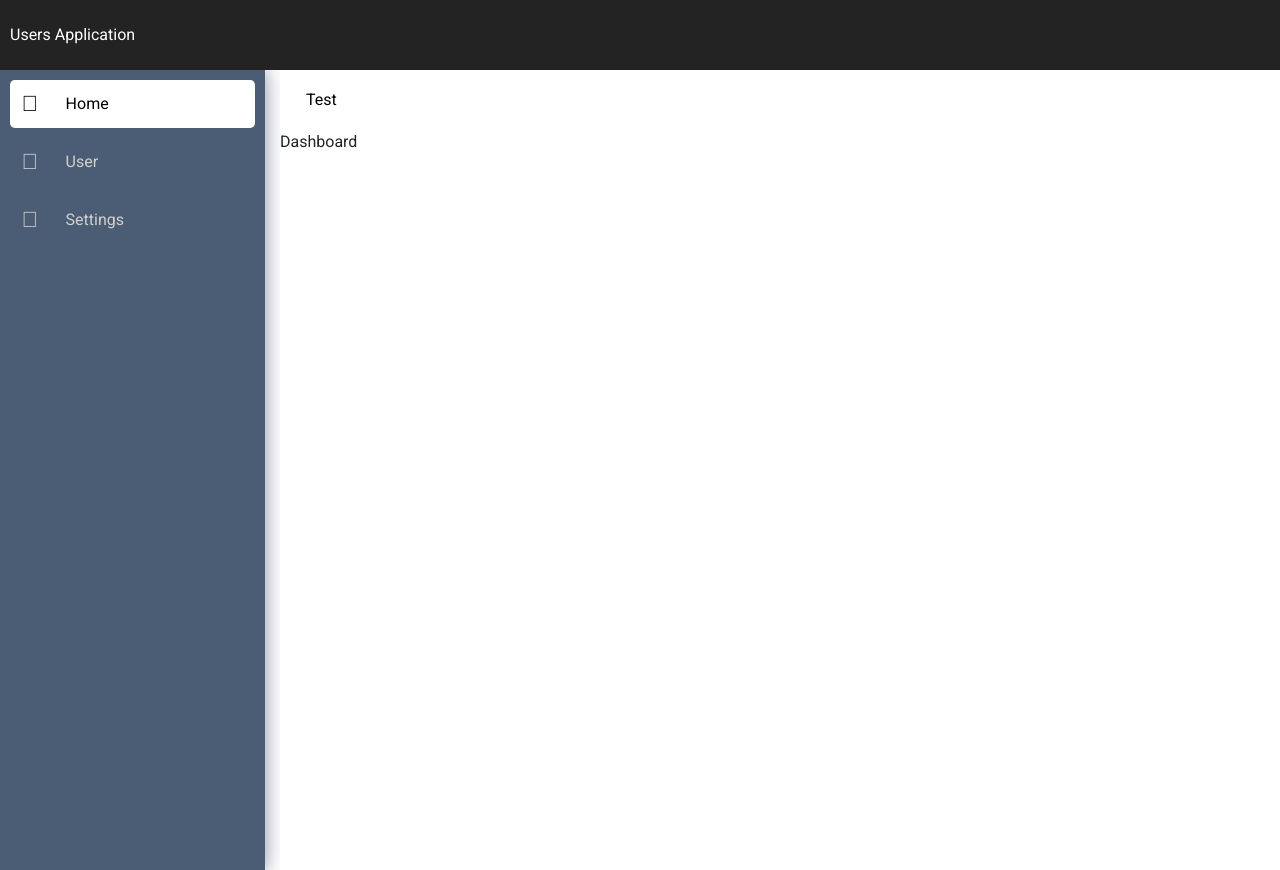
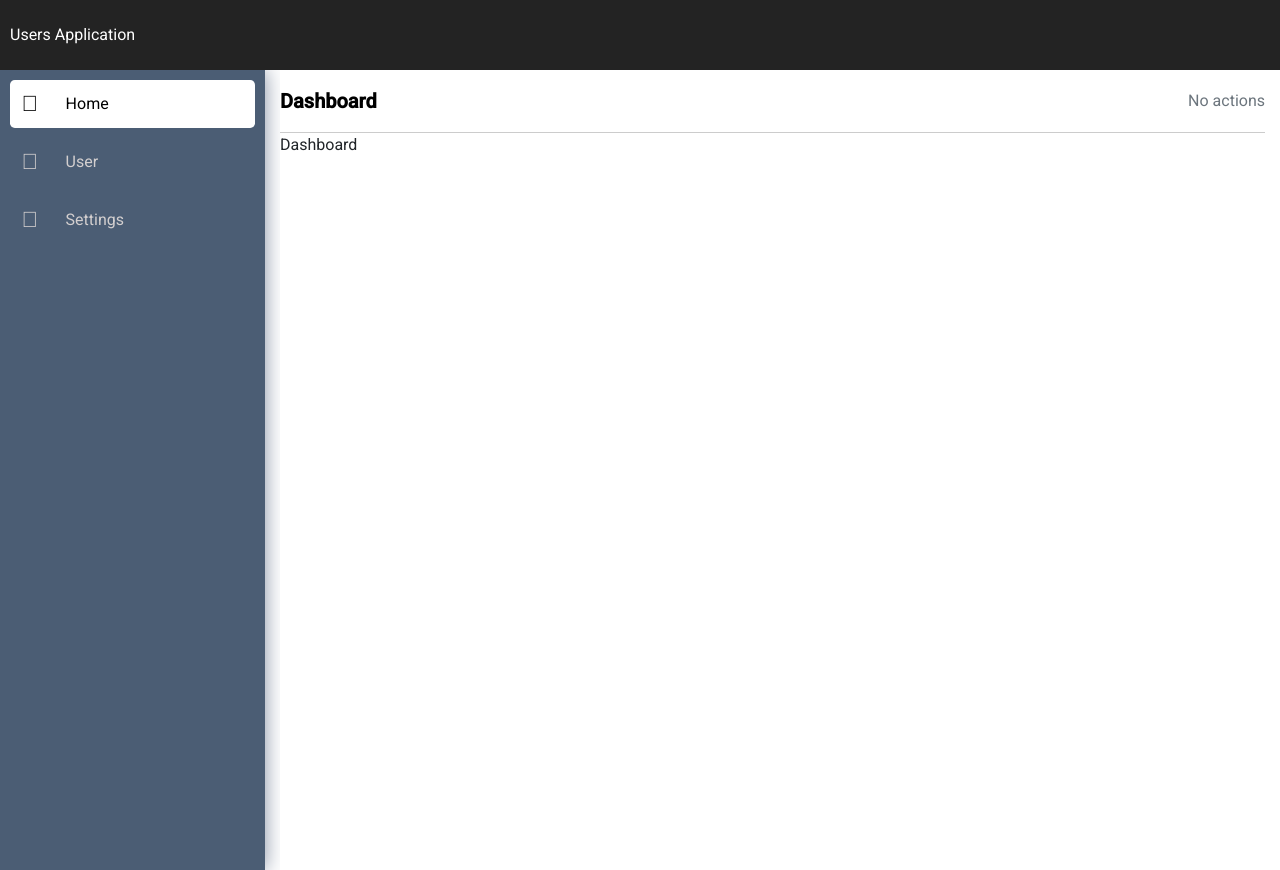
Before and after one commit to marius-ignatescu/users-app, an Angular app in the folder users/: page / in a window 1280 px wide. Built offline with nearby package versions, Linux system fonts and the light colour scheme.

Commit message:
Display context menu based on current route

```diff
--- a/users/src/app/components/contextual-navigation-bar/contextual-navigation-bar.css
+++ b/users/src/app/components/contextual-navigation-bar/contextual-navigation-bar.css
@@ -1,10 +1,33 @@
-.navbar {
-    background-color:rgb(255, 255, 255);
-    color: black;
-    justify-content: space-between;
-    margin:10px;
+.sub-nav {
+  display: flex;
+  justify-content: space-between;
+  align-items: center;
+  padding-top:1rem;
+  padding-bottom:1rem;
+  background-color: #ffffff;
+  border-bottom: 1px solid #cccccc;
 }
-.title{
-    color:black;
-    align-items: start;
+
+.left, .right {
+  display: flex;
+  align-items: center;
 }
+
+.btn {
+  background-color: #444;
+  color: white;
+  border: none;
+  margin-left: 0.5rem;
+  cursor: pointer;
+  border-radius: 4px;
+}
+
+.btn:hover {
+  background-color: #555;
+}
+
+.page-title {
+  font-size: 1.25rem;
+  font-weight: bold;
+  color:black;
+}
--- a/users/src/app/components/contextual-navigation-bar/contextual-navigation-bar.html
+++ b/users/src/app/components/contextual-navigation-bar/contextual-navigation-bar.html
@@ -1,3 +1,31 @@
-<div class="navbar">
-    <div class="title">{{title()}}</div>
+<nav class="sub-nav">
+<div class="left">
+    <span slot="title" class="page-title">
+        {{ getPageTitle(currentRoute) }}
+    </span>
 </div>
+<div class="right">
+    <ng-container slot="context">
+        <ng-container [ngSwitch]="currentRoute">
+
+            <!-- Context menu for /users -->
+            <ng-container *ngSwitchCase="'/user'">
+                <button class="btn">Create</button>
+                <button class="btn">Import</button>
+            </ng-container>
+
+            <!-- Context menu for /settings -->
+            <ng-container *ngSwitchCase="'/settings'">
+                <button class="btn">Change Password</button>
+                <button class="btn">Notification</button>
+            </ng-container>
+
+            <!-- Default case -->
+            <ng-container *ngSwitchDefault>
+                <span class="text-muted">No actions</span>
+            </ng-container>
+
+        </ng-container>
+    </ng-container>
+</div>
+</nav>
--- a/users/src/app/components/contextual-navigation-bar/contextual-navigation-bar.ts
+++ b/users/src/app/components/contextual-navigation-bar/contextual-navigation-bar.ts
@@ -1,11 +1,31 @@
 import { Component, signal } from '@angular/core';
+import { Router } from '@angular/router';
+import { CommonModule, NgSwitch, NgSwitchCase, NgSwitchDefault } from '@angular/common';
 
 @Component({
   selector: 'app-contextual-navigation-bar',
-  imports: [],
+  imports: [NgSwitch, NgSwitchCase, NgSwitchDefault],
   templateUrl: './contextual-navigation-bar.html',
   styleUrl: './contextual-navigation-bar.css'
 })
+
 export class ContextualNavigationBar {
-  title = signal('Test');
+  currentRoute: string = '';
+
+  constructor(private router: Router) {
+    this.router.events.subscribe(() => {
+      this.currentRoute = this.router.url;
+    });
+  }
+
+  getPageTitle(route: string): string {
+    switch (route) {
+      case '/user':
+        return 'User Management';
+      case '/settings':
+        return 'Settings';
+      default:
+        return 'Dashboard';
+    }
+  }
 }
```
